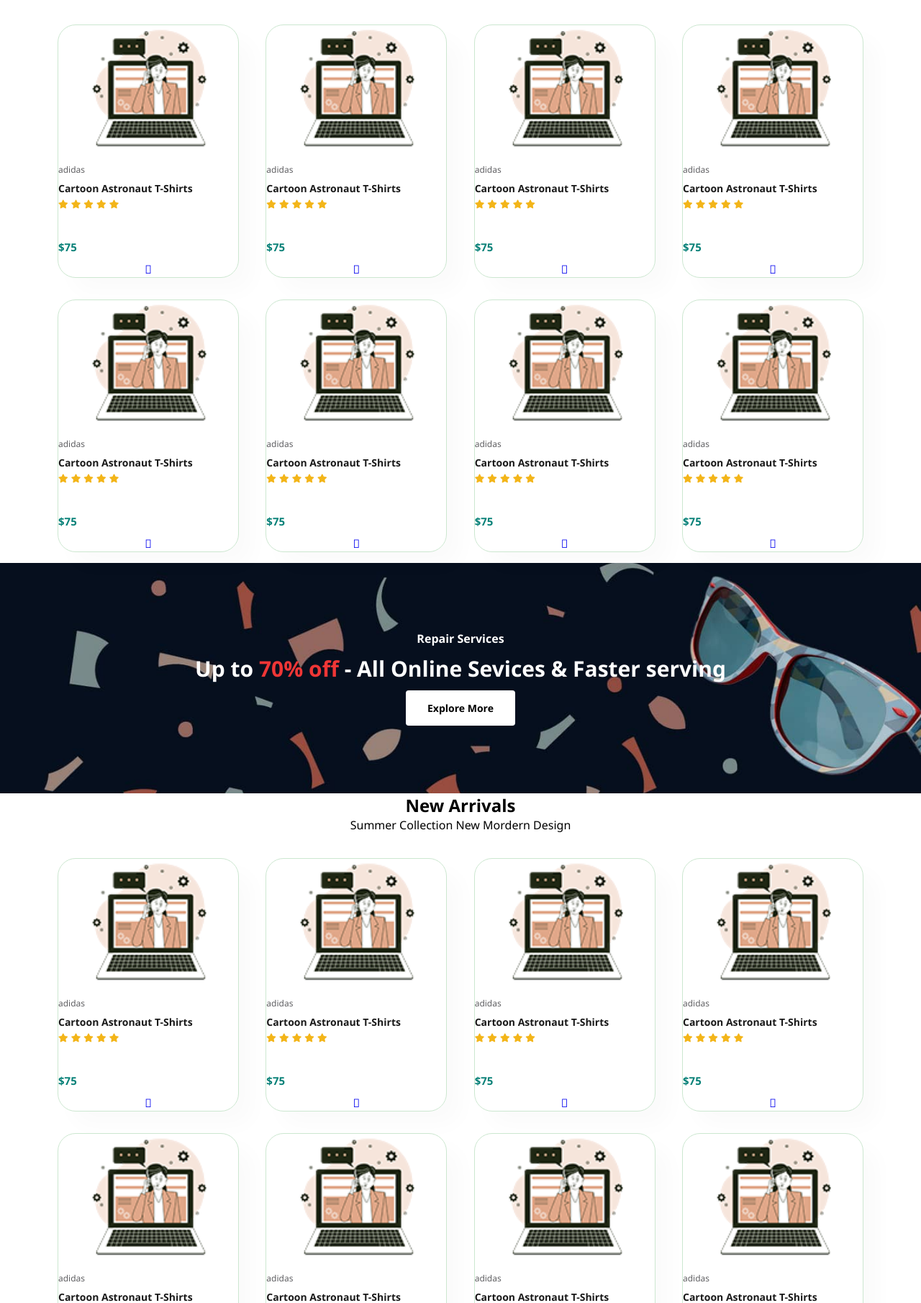
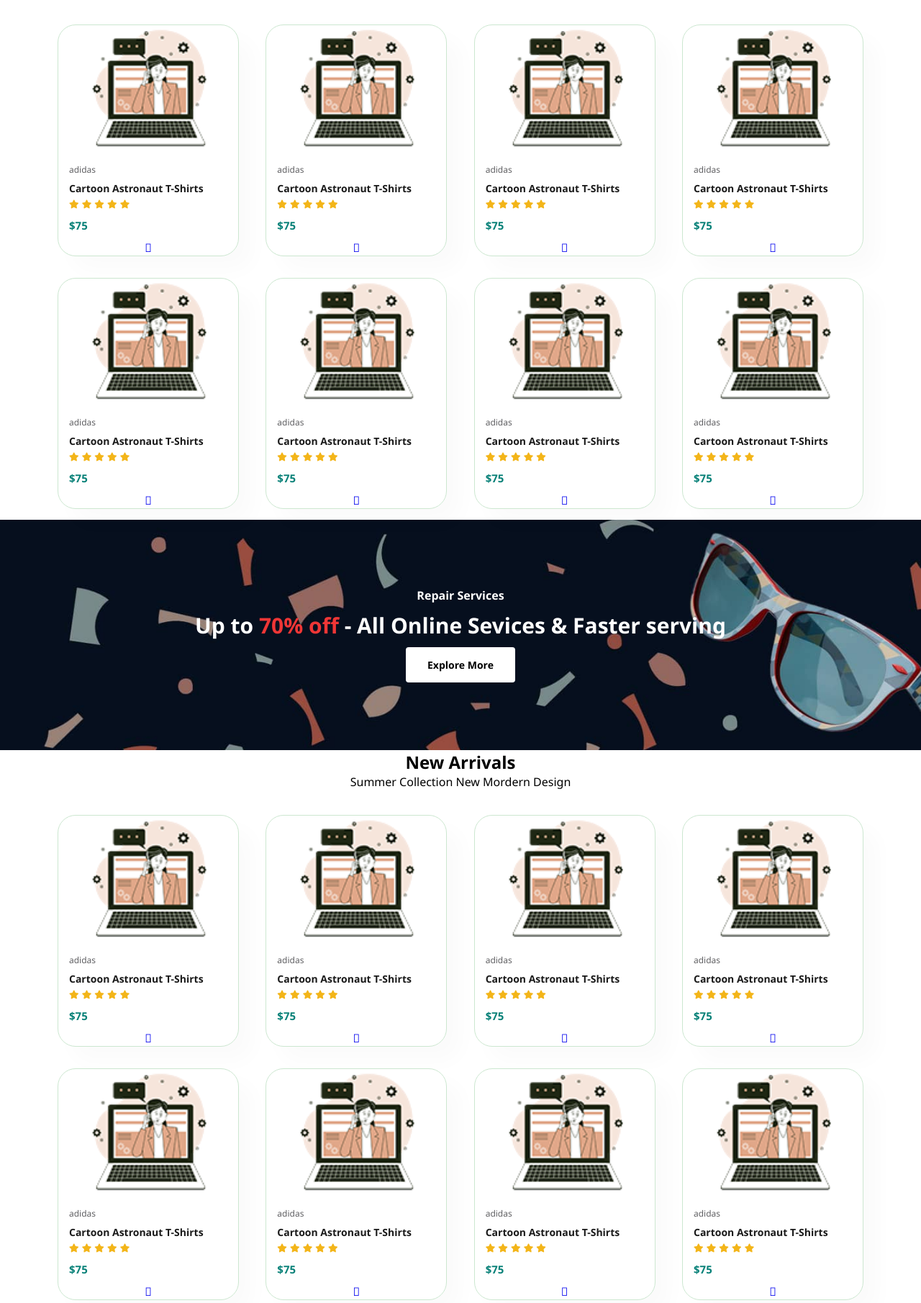
Before and after one commit to Ndaziramiyep/Umurava-online-learning-project, a PHP site: page /Html/Index.html in a window 1280 px wide. Shown: the part 1076-2886 px from the top of the page at 72% size. Run offline with PHP 8.4, Linux system fonts and the light colour scheme; some libraries are stand-ins or nearby versions.

Commit message:
modifying product1 .pro .des

```diff
--- a/Frontend/css/style.css
+++ b/Frontend/css/style.css
@@ -207,7 +207,7 @@ border-radius: 20px;
 }
 #product1 .pro .des{
     text-align: start;
-    padding: 10px 0;
+    padding: 10px 15px;
 }
 
 #product1 .pro .des span{
@@ -225,7 +225,7 @@ border-radius: 20px;
 }
 
 #product1 .pro .des h4{
-    padding-top: 40px;
+    padding-top: 10px;
     font-size: 15px;
     font-weight: 700;
     color: #088178;
```
